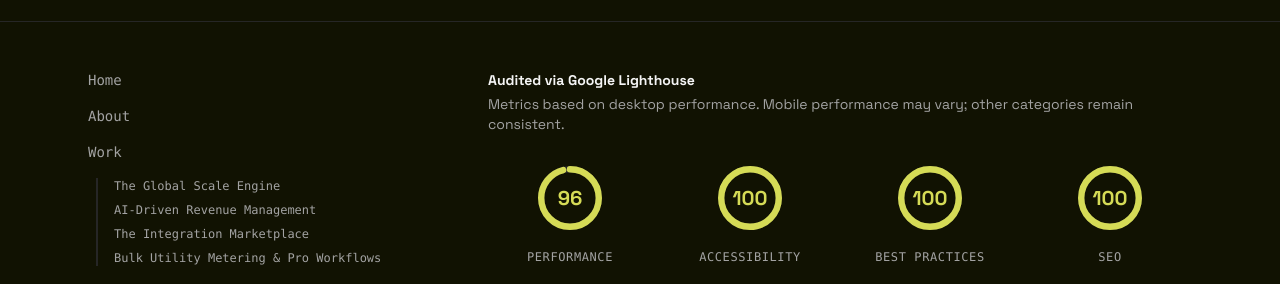
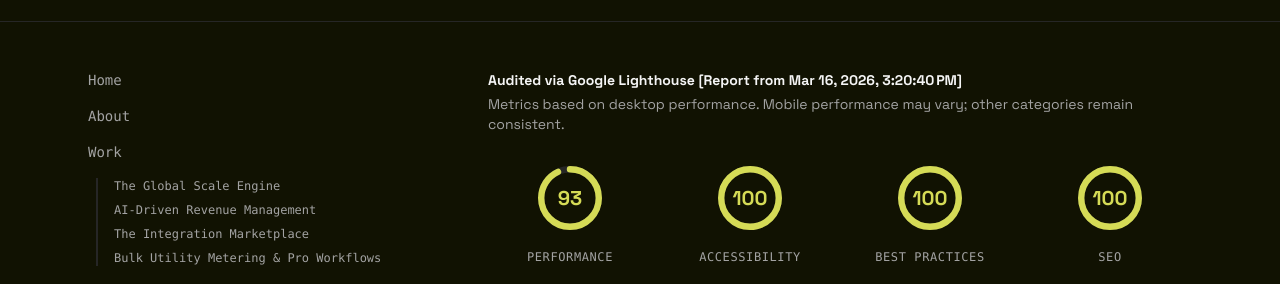
Before and after one commit to dan-designs/dan-dechiaras-portfolio, a React (Vite) app: page / in a window 1280 px wide. Shown: the part 2804-3088 px from the top of the page. Built offline with nearby package versions, Linux system fonts and the light colour scheme.

Commit message:
v1.3
-lighthouse score update.

```diff
--- a/src/App.tsx
+++ b/src/App.tsx
@@ -427,14 +427,14 @@ const LighthouseFooter = () => {
     <div className="flex flex-col items-center md:items-start w-full">
       <div className="w-full flex flex-col gap-6">
         <div className="flex flex-col items-center md:items-start gap-1">
-          <h4 className="text-sm font-bold text-[#f5f5f5]">Audited via Google Lighthouse</h4>
+          <h4 className="text-sm font-bold text-[#f5f5f5]">Audited via Google Lighthouse [Report from Mar 16, 2026, 3:20:40 PM]</h4>
           <p className="text-sm text-[#a3a3a3] text-center md:text-left">
             Metrics based on desktop performance. Mobile performance may vary; other categories remain consistent.
           </p>
         </div>
 
         <div className="grid grid-cols-2 gap-y-8 gap-x-4 md:flex md:flex-row md:justify-between md:gap-4 w-full">
-          <LighthouseGauge score={96} label="Performance" />
+          <LighthouseGauge score={93} label="Performance" />
           <LighthouseGauge score={100} label="Accessibility" />
           <LighthouseGauge score={100} label="Best Practices" />
           <LighthouseGauge score={100} label="SEO" />
```
